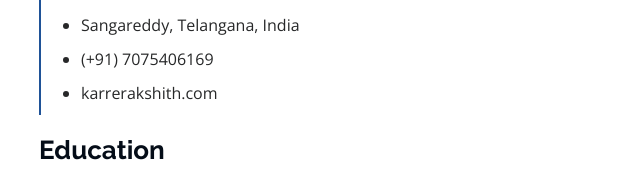
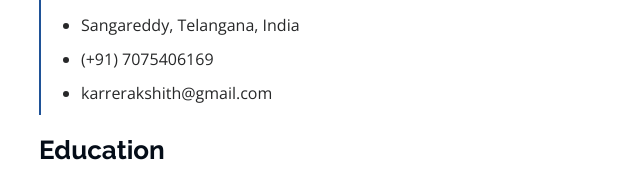
Before and after one commit to Rakshith1811/Rakshith.github.io, a plain HTML site: page index.html in a window 1280 px wide. Shown: the part 2405-2586 px from the top of the page, 291-931 px from the left. Drawn offline with nearby package versions, Linux system fonts and the light colour scheme.

Commit message:
Update index.html

```diff
--- a/index.html
+++ b/index.html
@@ -218,7 +218,7 @@
               <ul>
                 <li>Sangareddy, Telangana, India</li>
                 <li>(+91) 7075406169</li>
-                <li>karrerakshith.com</li>
+                <li>karrerakshith@gmail.com</li>
               </ul>
             </div>
 
```
